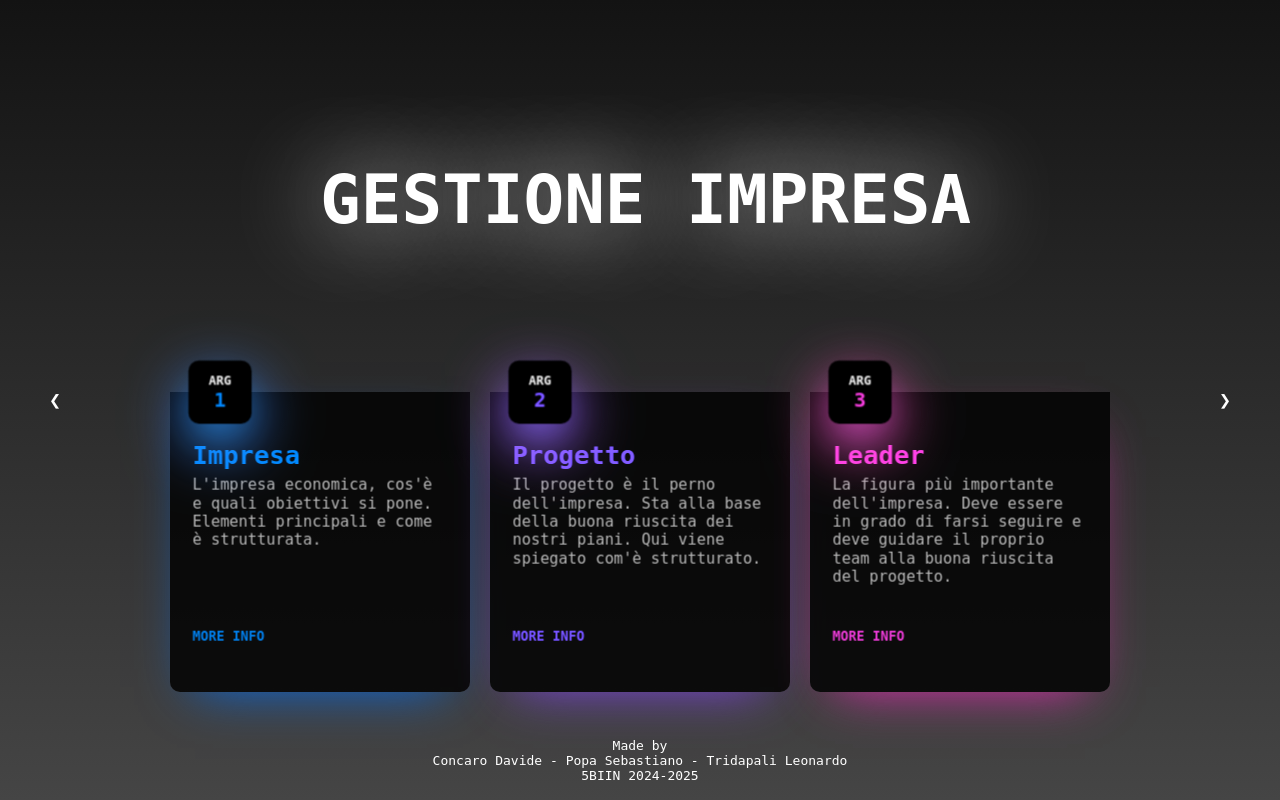
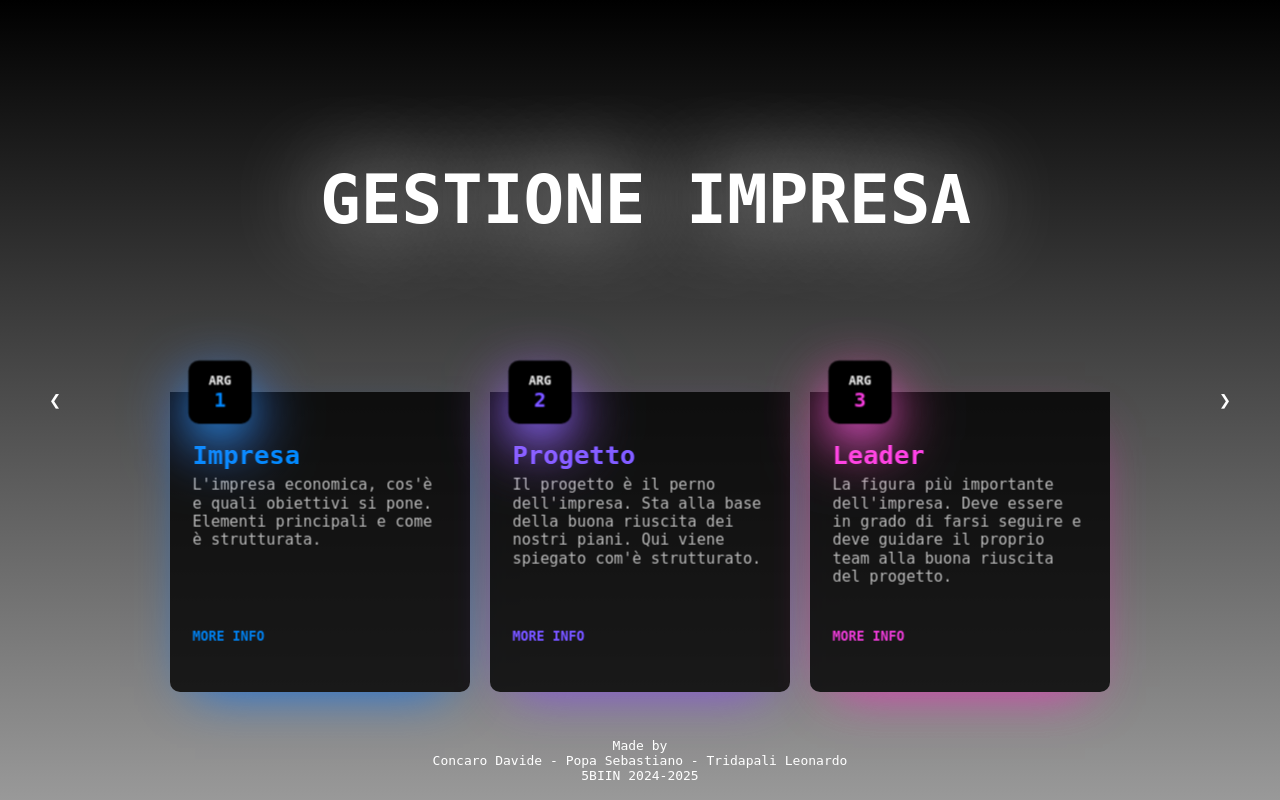
Before and after one commit to tridoz06/GPOI, a PHP site: page /index.html in a window 1280 px wide. Run offline with PHP 8.4, Linux system fonts and the light colour scheme.

Commit message:
fixato sfondo main_page

```diff
--- a/CSS/style.css
+++ b/CSS/style.css
@@ -9,7 +9,7 @@
 .container_bg {
     height: 100vh;
     width: 100%;
-    background: linear-gradient(#131313, #454545);
+    background: linear-gradient(#000000, #999999);
     background-size: 100% 100%;
 }
 
```
